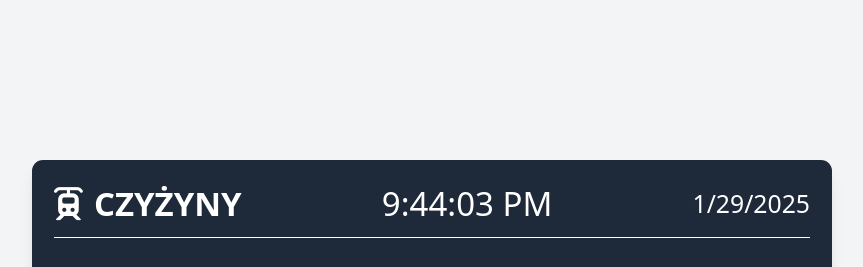
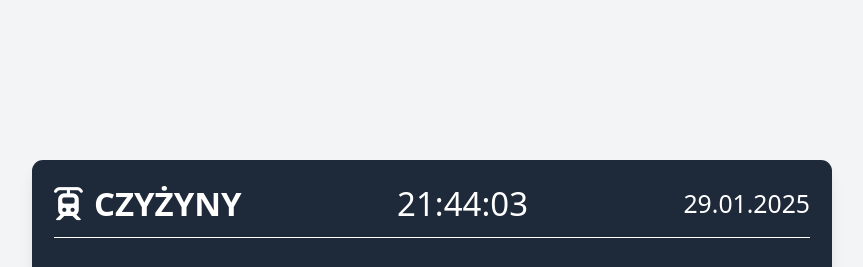
Before and after one commit to mgolebiowski/pi-server, a React (Vite) app in the folder front/: page / in a window 1280 px wide. Shown: the top 267 px of the page, without its empty margins (208-1071 px from the left). Built offline with nearby package versions, Linux system fonts and the light colour scheme; no server answers.

Commit message:
use pl locale

```diff
--- a/front/src/components/Header.jsx
+++ b/front/src/components/Header.jsx
@@ -12,8 +12,8 @@ function Header({ weatherVal, weatherIcon }) {
         return () => clearInterval(intervalId);
     }, []);
 
-    const formattedTime = currentTime.toLocaleTimeString();
-    const formattedDate = currentTime.toLocaleDateString();
+    const formattedTime = currentTime.toLocaleTimeString("pl");
+    const formattedDate = currentTime.toLocaleDateString("pl");
 
     return (
         <header className="flex justify-between items-center border-b pb-2 mb-4">
--- a/front/src/index.css
+++ b/front/src/index.css
@@ -2,6 +2,7 @@
 
 html {
   font-size: 22px!important;
+  cursor: none;
 }
 
 .main-view {
```
Also changed, not shown: 1 other file (tests, documents, lock files or other folders).
